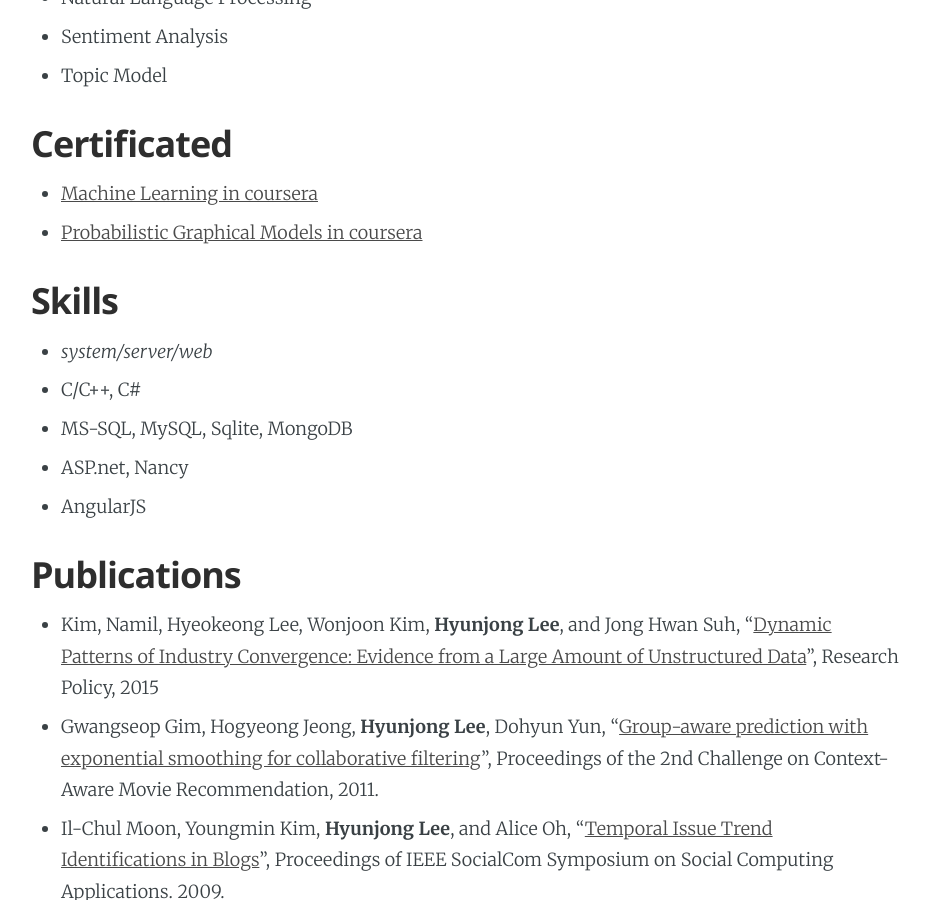
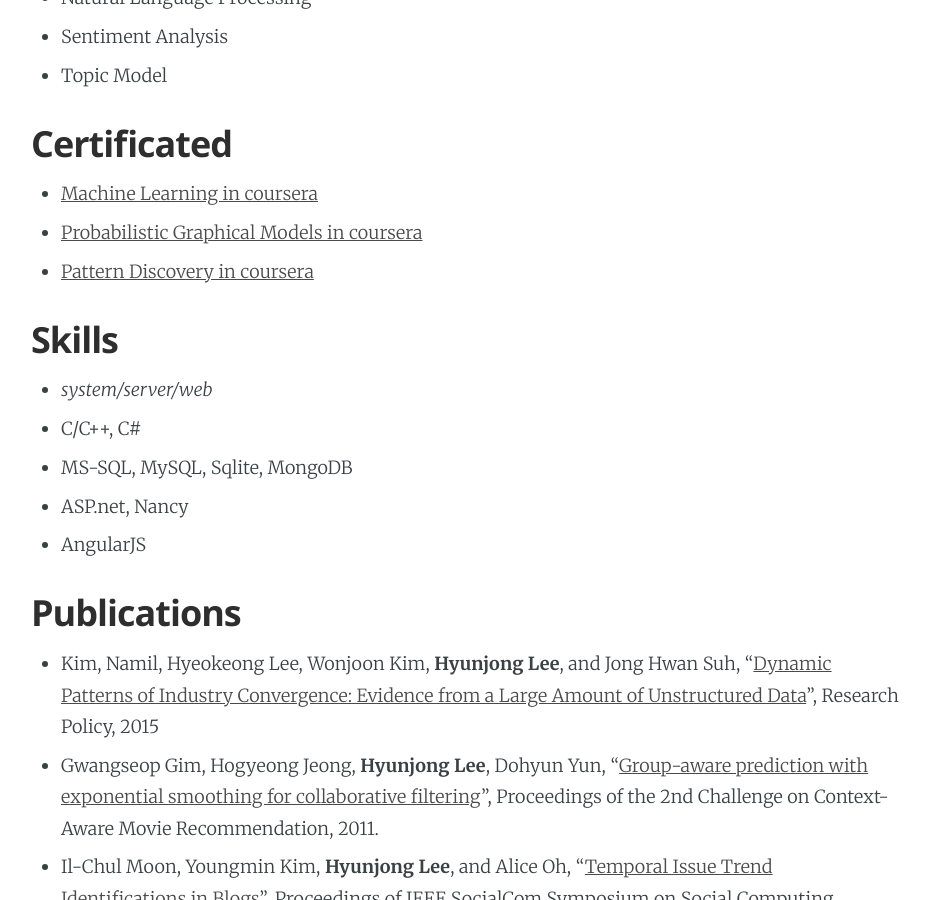
Before and after one commit to hyunjong-lee/hyunjong-lee-prev.github.io, a Jekyll site: the page built from about.markdown, in a window 1280 px wide and 900 px high, scrolled down 716 px. Shown: the whole window, without its empty margins (174-1102 px from the left). Built offline with Jekyll 4.4.1, drawn with Linux system fonts in a browser that asks for light colours.

Commit message:
pattern discovery finished

```diff
--- a/about.markdown
+++ b/about.markdown
@@ -28,7 +28,7 @@ date: 2014-12-17 0:00:00
 
 * [Machine Learning in coursera]
 * [Probabilistic Graphical Models in coursera]
-
+* [Pattern Discovery in coursera]
 
 ## Skills
 
@@ -54,6 +54,7 @@ date: 2014-12-17 0:00:00
 [GitHub]: https://github.com/hyunjong-lee
 [Machine Learning in coursera]: /assets/pdf/ml-coursera.pdf
 [Probabilistic Graphical Models in coursera]: /assets/pdf/pgm-coursera.pdf
+[Pattern Discovery in coursera]: assets/pdf/pattern_discovery-coursera.pdf
 [Algospot]: https://algospot.com/user/profile/475
 [TopCoder]: http://community.topcoder.com/tc?module=MemberProfile&cr=22735778
 [acmicpc.net]: https://www.acmicpc.net/user/cosmosLee
```
Also changed, not shown: 1 other file.
